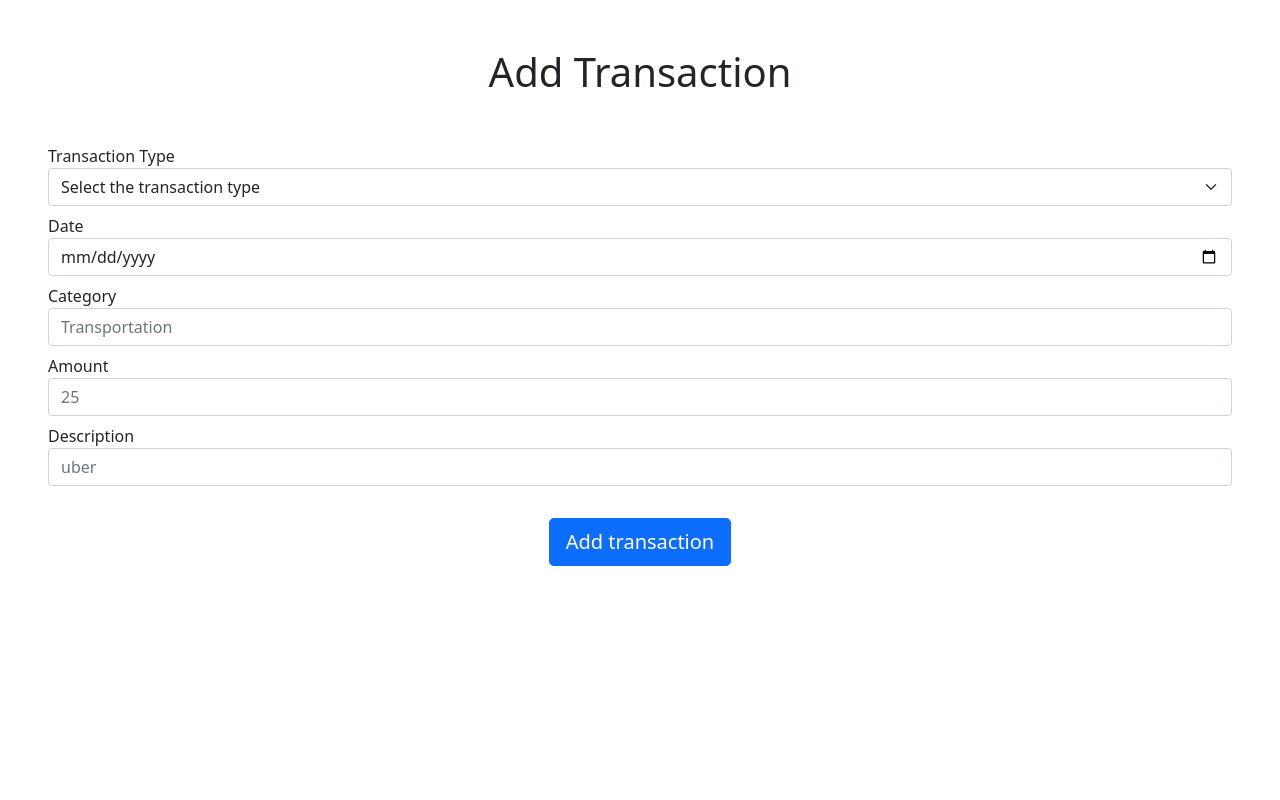
After one commit to jmanager25/ExpenseTrack, a Django app: page /add/ in a window 1280 px wide. The commit adds this page. Run offline with Django 3.2, Linux system fonts and the light colour scheme.

Commit message:
Add add transaction form

```diff
--- a/expensetracker/models.py
+++ b/expensetracker/models.py
@@ -24,11 +24,11 @@ class Transaction(models.Model):
     amount = models.DecimalField(max_digits=10, decimal_places=2)
     description = models.CharField(max_length=200)
     date = models.DateField()
-    Transaction_type = models.CharField(
+    transaction_type = models.CharField(
         max_length=20, choices=TRANSACTION_TYPE_CHOICES)
 
     def __str__(self):
-        return self.Transaction_type
+        return self.transaction_type
 
 
 class Savings(models.Model):
--- /dev/null
+++ b/templates/add_transaction.html
@@ -0,0 +1,34 @@
+{% extends "form_base.html" %}
+
+{% block content %}
+<main class="m-5">
+    <h1 class="text-center">Add Transaction</h1>
+    <form action="{% url 'home' %}" method="post" class="mt-5">
+        <div class="form-group mb-2">
+            <label for="transaction_type">Transaction Type</label>
+            <select class="form-select-md form-select" name="transaction_type" id="transaction_type">
+                <option selected>Select the transaction type</option>
+            </select>
+        </div>
+        <div class="form-group mb-2">
+            <label for="date">Date</label>
+            <input class="form-control" type="date" id="date" name="date" placeholder="01/01/2023">
+        </div>
+        <div class="form-group mb-2">
+            <label for="category">Category</label>
+            <input class="form-control" type="text" id="category" name="category" placeholder="Transportation">
+        </div>
+        <div class="form-group mb-2">
+            <label for="amount">Amount</label>
+            <input class="form-control" type="number" id="amount" name="amount" placeholder="25">
+        </div>
+        <div class="form-group mb-2">
+            <label for="Description">Description</label>
+            <input class="form-control" type="text" id="description" name="description" placeholder="uber">
+        </div>
+        <div class="text-center">
+            <button class="btn btn-primary btn-lg mt-4" type="submit">Add transaction</button>
+        </div>
+    </form>
+</main>
+{% endblock %}
--- /dev/null
+++ b/templates/form_base.html
@@ -0,0 +1,30 @@
+{% load static %}
+
+<!DOCTYPE html>
+<html lang="en">
+
+<head>
+    <!-- Meta Tags -->
+    <meta charset="UTF-8">
+    <meta name="viewport" content="width=device-width, initial-scale=1.0">
+    <meta http-equiv="X-UA-Compatible" content="ie=edge">
+    <meta name="Description"
+        content="Allows users to track their income, expenses and savings goals, and provides a summary of their financials." />
+    <!-- Bootstrap -->
+    <link href="https://cdn.jsdelivr.net/npm/bootstrap@5.1.3/dist/css/bootstrap.min.css" rel="stylesheet"
+        integrity="sha384-1BmE4kWBq78iYhFldvKuhfTAU6auU8tT94WrHftjDbrCEXSU1oBoqyl2QvZ6jIW3" crossorigin="anonymous">
+    <!-- Fontawesome -->
+    <link rel="stylesheet" href="https://cdnjs.cloudflare.com/ajax/libs/font-awesome/5.15.4/css/all.min.css">
+    <!-- CSS -->
+    <link rel="stylesheet" href="{% static 'css/style.css'%}">
+    <title>Expense Tracker</title>
+</head>
+
+<body class="d-flex flex-column h-100 main-bg">
+    {% block content %}
+    <!-- Content here -->
+    {% endblock content %}
+
+</body>
+
+</html>
--- a/templates/index.html
+++ b/templates/index.html
@@ -11,7 +11,7 @@
 <section class="transaction">
     <h2 class="text-center mt-5">Transaction</h2>
     <div class="text-center mt-5">
-        <a href="#" class="btn btn-primary">Add Transaction</a>
+        <a href="{% url 'add_transaction' %}" class="btn btn-primary">Add Transaction</a>
     </div>
     <div class="container">
 
```
